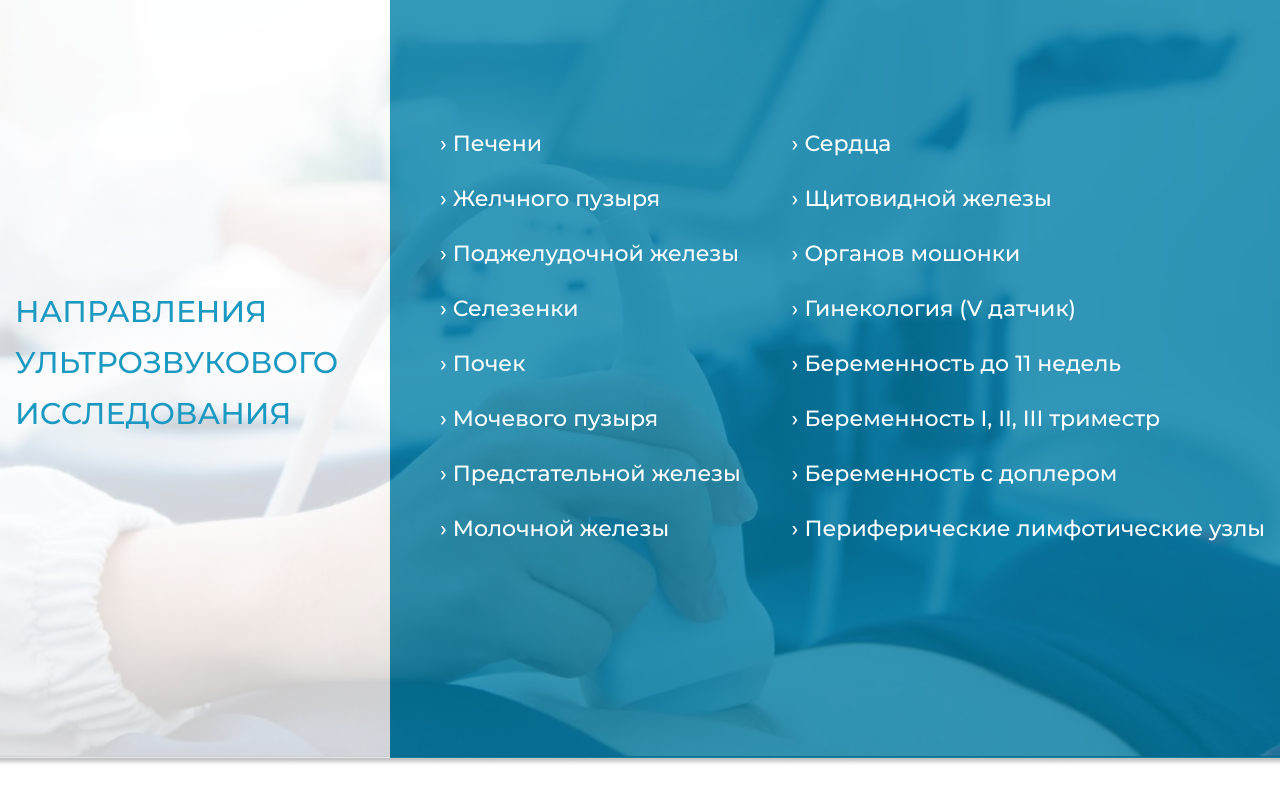
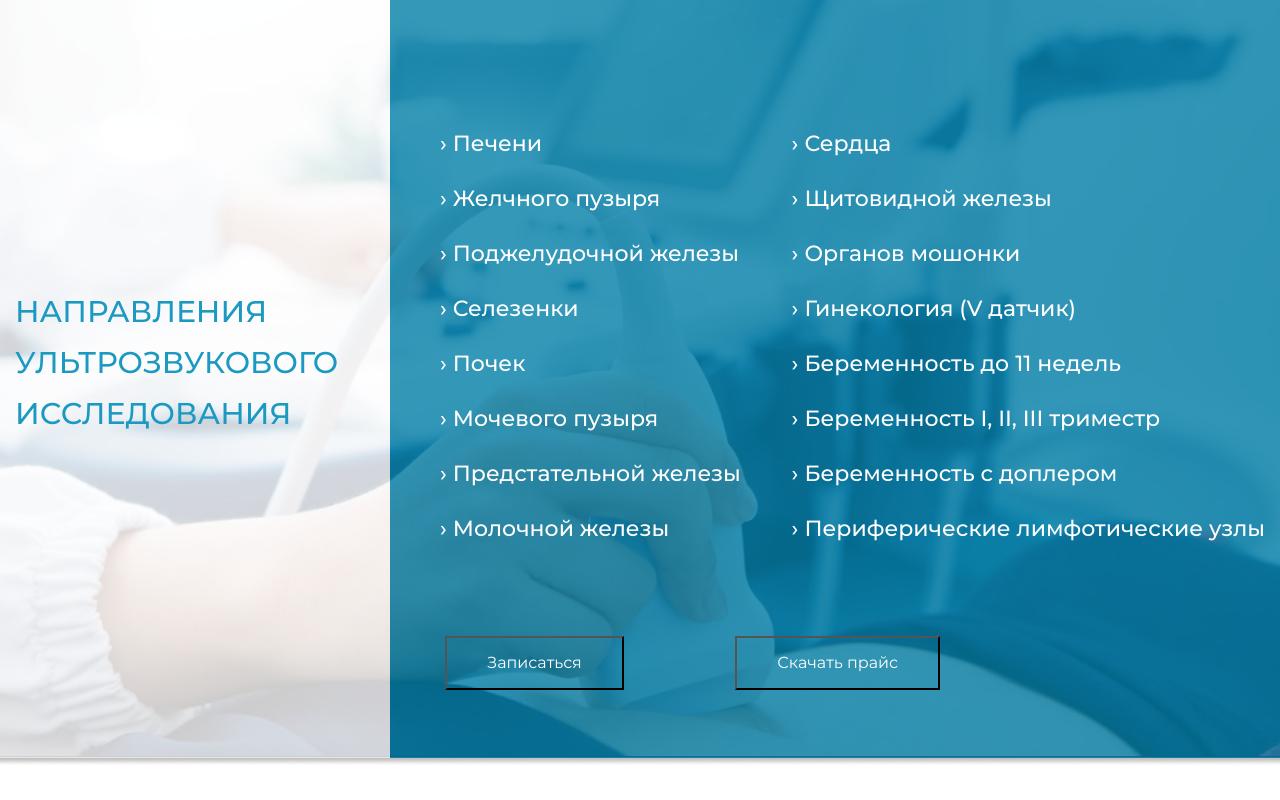
Before and after one commit to khozhainov-aleksandr/Work_for_Demonstration, a plain HTML site: page index.html in a window 1280 px wide. Shown: the part 1416-2216 px from the top of the page. Before the commit the page ends 2182 px from the top, so only its background shows below. Drawn offline with Linux system fonts and the light colour scheme.

Commit message:
finished the third block

```diff
--- a/css/style.css
+++ b/css/style.css
@@ -127,7 +127,7 @@
 }
 
 .mb__ls_button {
-    padding: 10px 15px;
+    padding: 15px 40px;
     font-family: "Montserrat", sans-serif;
     font-weight: 400;
     font-size: 1rem;
@@ -139,7 +139,8 @@
 }
 
 .mb__ls_button:hover {
-    box-shadow: 12px 14px 15px rgba(0, 0, 0, 0.7);
+    color: #1B99C1;
+    background-color: #ffffff;
     transition: 0.4s ease-in;
 }
 
@@ -392,3 +393,11 @@
     line-height: 2.5;
     color: #ffffff;
 }
+
+.buttons_wrapper {
+    display: flex;
+    flex-direction: row;
+    justify-content: space-between;
+    width: 550px;
+    padding: 40px 0 0 55px;
+}
--- a/index.html
+++ b/index.html
@@ -142,7 +142,14 @@
                                     </ul>
                             </div>
                         </div>
-                        <div class="buttons_wrapper"></div>
+                        <div class="buttons_wrapper">
+                            <div class="mb__ls_button_wrapper">
+                                <button class="mb__ls_button">Записаться</button>
+                            </div>
+                            <div class="mb__ls_button_wrapper">
+                                <button class="mb__ls_button">Скачать прайс</button>
+                            </div>
+                        </div>
                     </div>
                 </div>
             </div>
```
